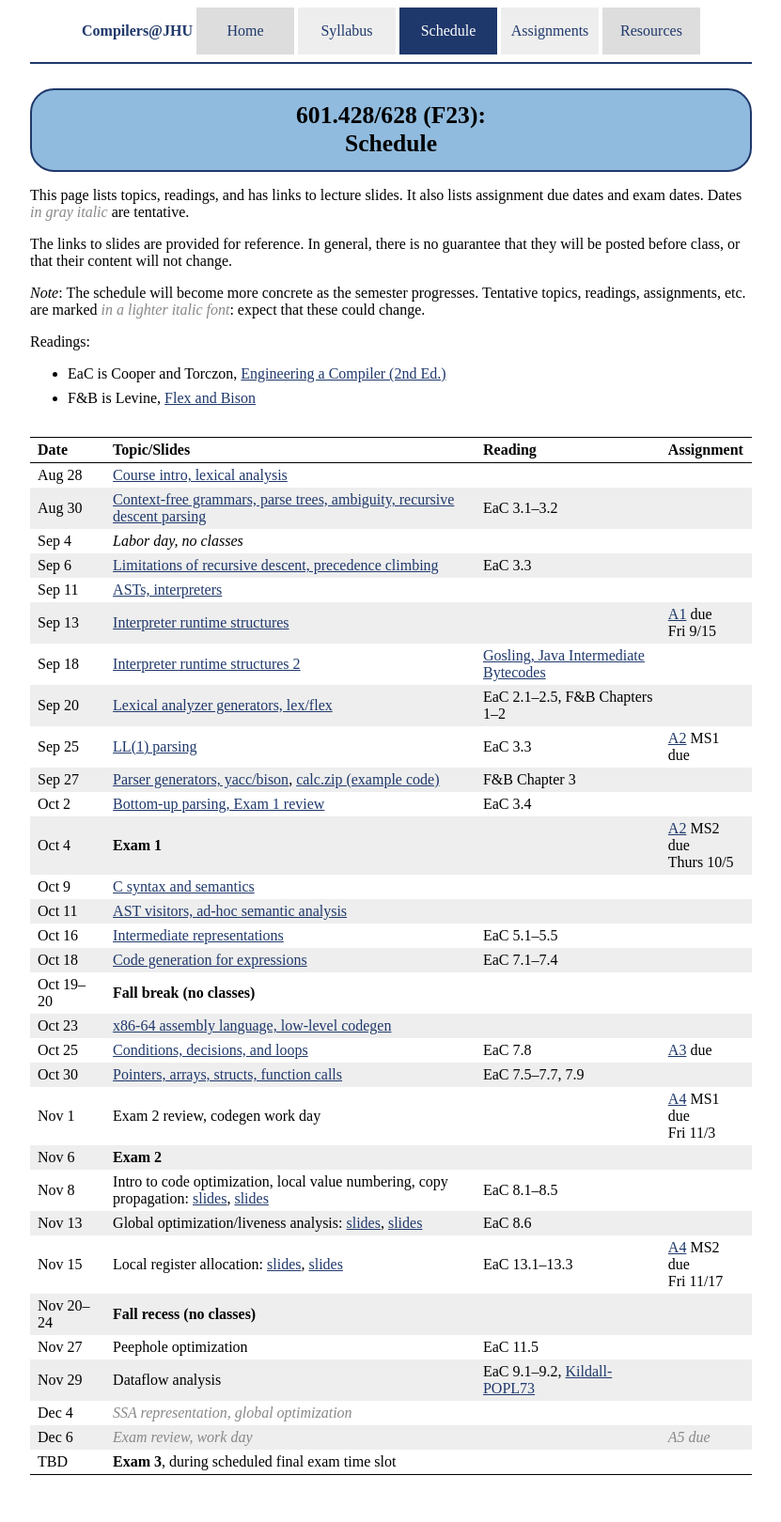
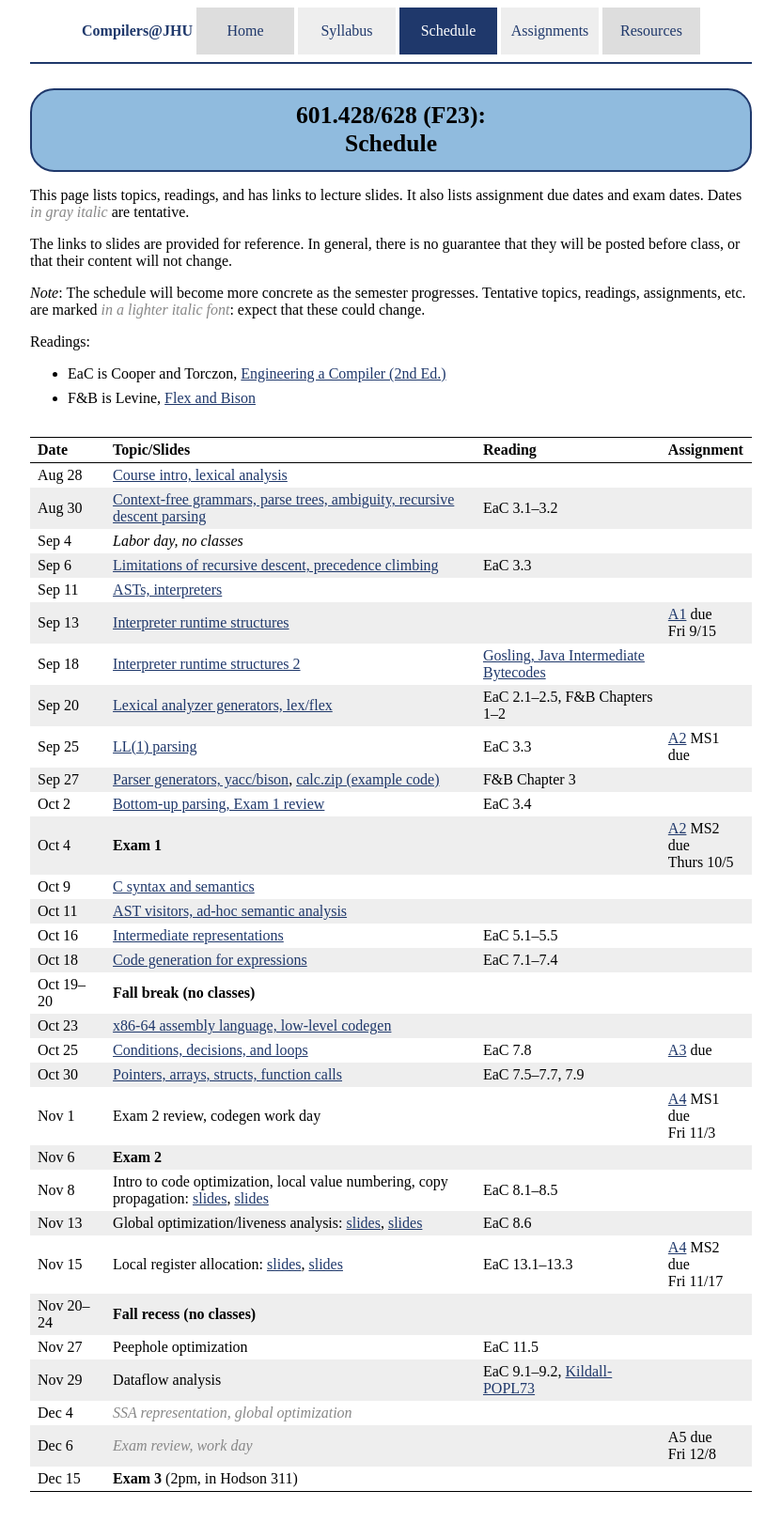
Before and after one commit to jhucompilers/fall2023, a Jekyll site: the page built from schedule.md, in a window 1280 px wide. Shown: the whole page at 94% size, without its empty margins (224-1055 px from the left). Built offline with Jekyll 4.4.1, drawn with Linux system fonts in a browser that asks for light colours.

Commit message:
exam 3 date/location

```diff
--- a/schedule.csv
+++ b/schedule.csv
@@ -28,5 +28,5 @@ Nov 20–24,**Fall recess (no classes)**,
 Nov 27,"Peephole optimization",,,"EaC 11.5"
 Nov 29,"Dataflow analysis",,,"EaC 9.1–9.2, <a href='lectures/kildall-popl73.pdf'>Kildall-POPL73</a>",
 Dec 4,"<span class='tentative'>SSA representation, global optimization</span>",,,
-Dec 6,"<span class='tentative'>Exam review, work day</span>",,,,"<span class='tentative'>A5 due</span>"
-TBD,"**Exam 3**, during scheduled final exam time slot",
+Dec 6,"<span class='tentative'>Exam review, work day</span>",,,,"A5 due<br>Fri 12/8"
+Dec 15,"**Exam 3** (2pm, in Hodson 311)",
--- a/schedule.md
+++ b/schedule.md
@@ -54,5 +54,5 @@ Nov 20–24 | **Fall recess (no classes)** |  |
 Nov 27 | Peephole optimization | EaC 11.5 |
 Nov 29 | Dataflow analysis | EaC 9.1–9.2, <a href='lectures/kildall-popl73.pdf'>Kildall-POPL73</a> |
 Dec 4 | <span class='tentative'>SSA representation, global optimization</span> |  |
-Dec 6 | <span class='tentative'>Exam review, work day</span> |  | <span class='tentative'>A5 due</span>
-TBD | **Exam 3**, during scheduled final exam time slot |  |
+Dec 6 | <span class='tentative'>Exam review, work day</span> |  | A5 due<br>Fri 12/8
+Dec 15 | **Exam 3** (2pm, in Hodson 311) |  |
```
